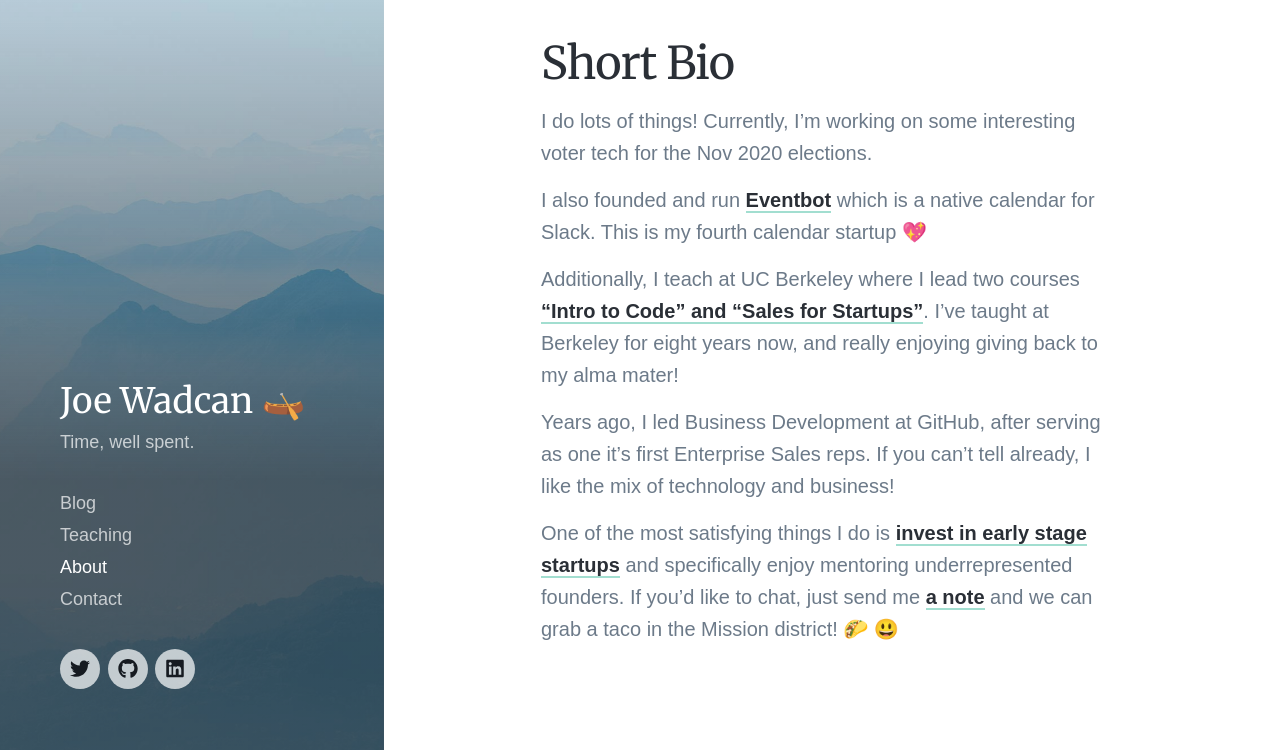
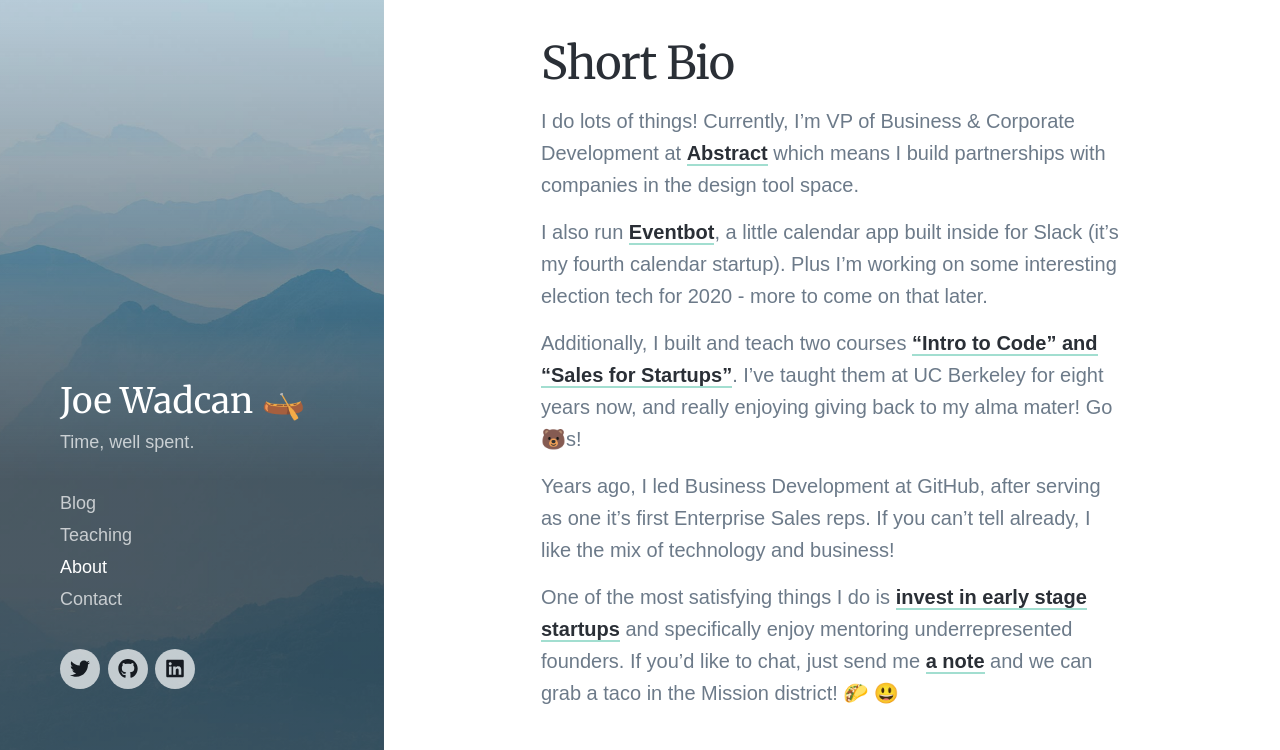
Before and after one commit to joewadcan/joewadcan.github.io, a Jekyll site: the page built from _pages/about.md, in a window 1280 px wide and 900 px high, scrolled down 284 px, cut to the strip 150-900 px from the top of the window. Built offline with Jekyll 4.4.1, drawn with Linux system fonts in a browser that asks for light colours; nearby versions of some CDN libraries; some web fonts are replaced.

Commit message:
updates for Abstract

```diff
--- a/_pages/about.md
+++ b/_pages/about.md
@@ -7,11 +7,11 @@
 
 ## Short Bio
 
-I do lots of things! Currently, I'm working on some interesting voter tech for the Nov 2020 elections.
+I do lots of things! Currently, I'm VP of Business & Corporate Development at [Abstract](https://www.abstract.com/about/) which means I build partnerships with companies in the design tool space.
 
-I also founded and run [Eventbot](https://geteventbot.com/) which is a native calendar for Slack. This is my fourth calendar startup 💖
+I also run [Eventbot](https://geteventbot.com/), a little calendar app built inside for Slack (it's my fourth calendar startup). Plus I'm working on some interesting election tech for 2020 - more to come on that later.
 
-Additionally, I teach at UC Berkeley where I lead two courses ["Intro to Code" and "Sales for Startups"](https://joe.wadcan.com/projects/). I've taught at Berkeley for eight years now, and really enjoying giving back to my alma mater!
+Additionally, I built and teach two courses ["Intro to Code" and "Sales for Startups"](https://joe.wadcan.com/projects/). I've taught them at UC Berkeley for eight years now, and really enjoying giving back to my alma mater! Go 🐻s!
 
 Years ago, I led Business Development at GitHub, after serving as one it's first Enterprise Sales reps. If you can't tell already, I like the mix of technology and business!
 
```
